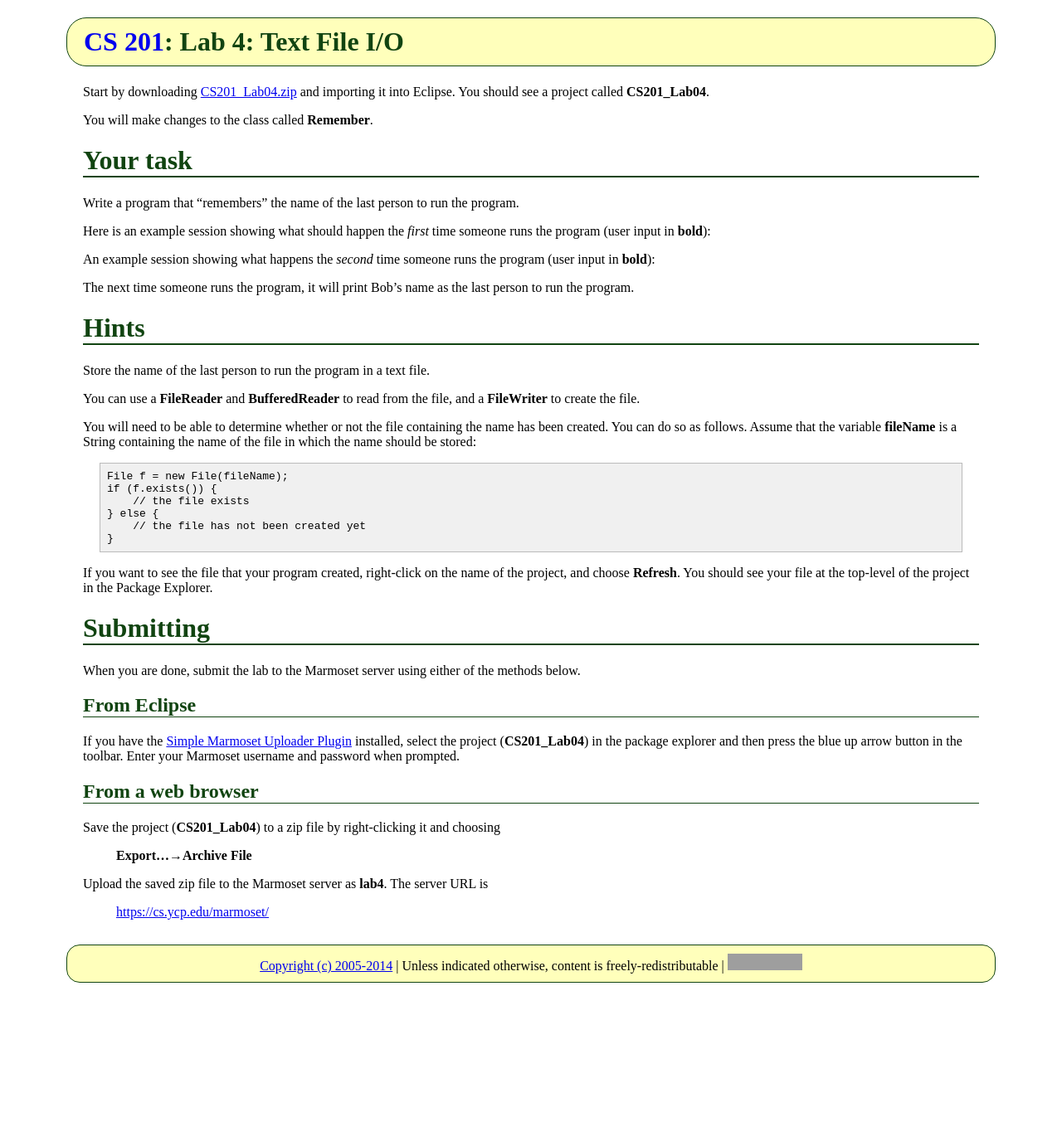
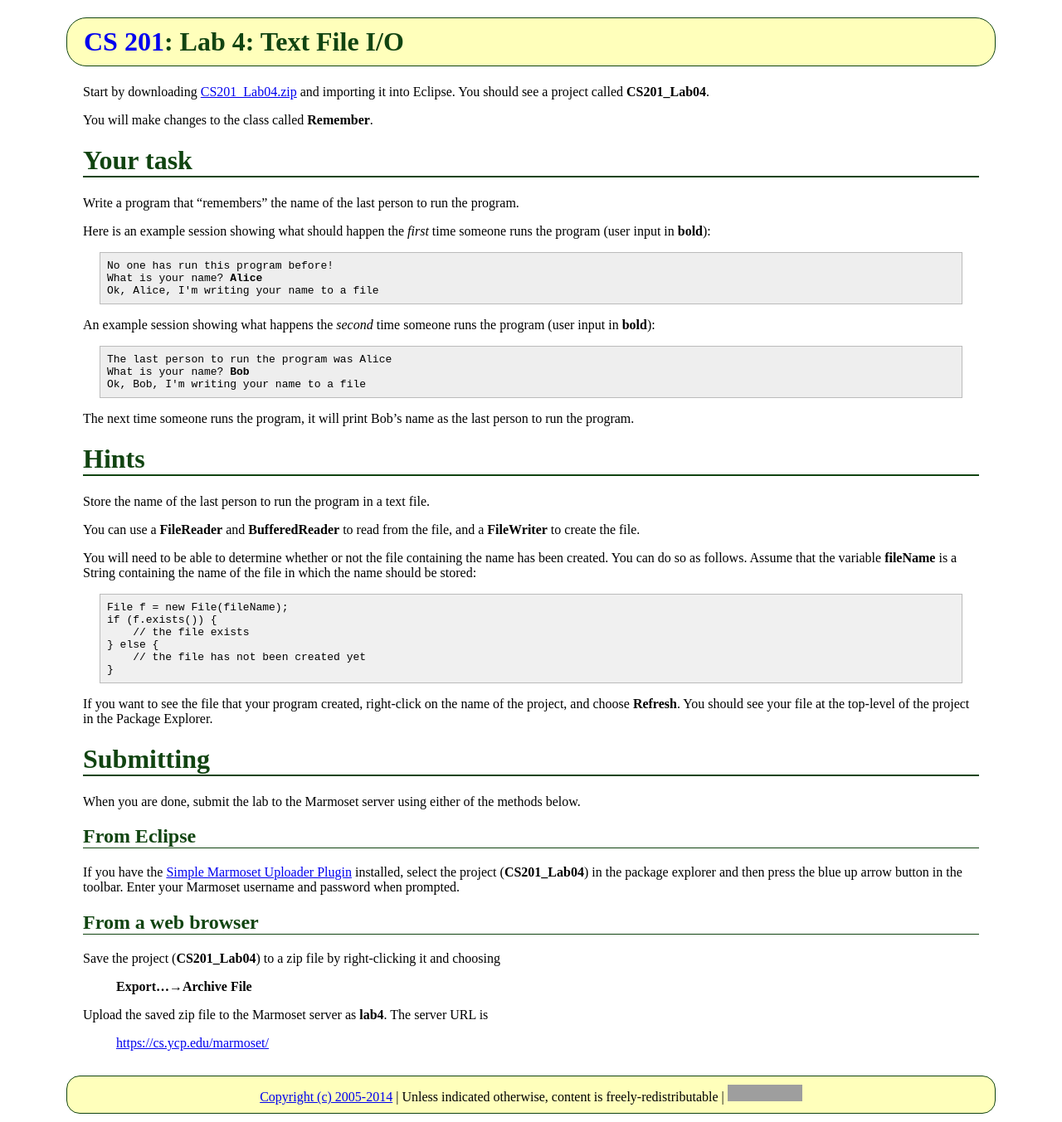
Before and after one commit to ycpcs/cs201-summer2014, a Jekyll site: the page built from labs/lab04.md, in a window 1280 px wide. Shown: the whole page at 83% size. Built offline with Jekyll 4.4.1, drawn with Linux system fonts in a browser that asks for light colours; Markdown is read by kramdown in place of the engine named in the settings; before the commit the page ends 1195 px from its top, so only the background shows below that; grey boxes are pictures that could not be loaded.

Commit message:
fix lab 4, post labs 7 and 8

```diff
--- a/labs/lab04.md
+++ b/labs/lab04.md
@@ -14,7 +14,19 @@ Write a program that "remembers" the name of the last person to run the program.
 
 Here is an example session showing what should happen the *first* time someone runs the program (user input in **bold**):
 
+<pre>
+No one has run this program before!
+What is your name? <b>Alice</b>
+Ok, Alice, I'm writing your name to a file
+</pre>
+
 An example session showing what happens the *second* time someone runs the program (user input in **bold**):
+
+<pre>
+The last person to run the program was Alice
+What is your name? <b>Bob</b>
+Ok, Bob, I'm writing your name to a file
+</pre>
 
 The next time someone runs the program, it will print Bob's name as the last person to run the program.
 
```
Also changed, not shown: labs/index.md (+2 -0 lines), labs/lab07.md (+6 -6 lines), labs/lab08.md (+37 -33 lines).
